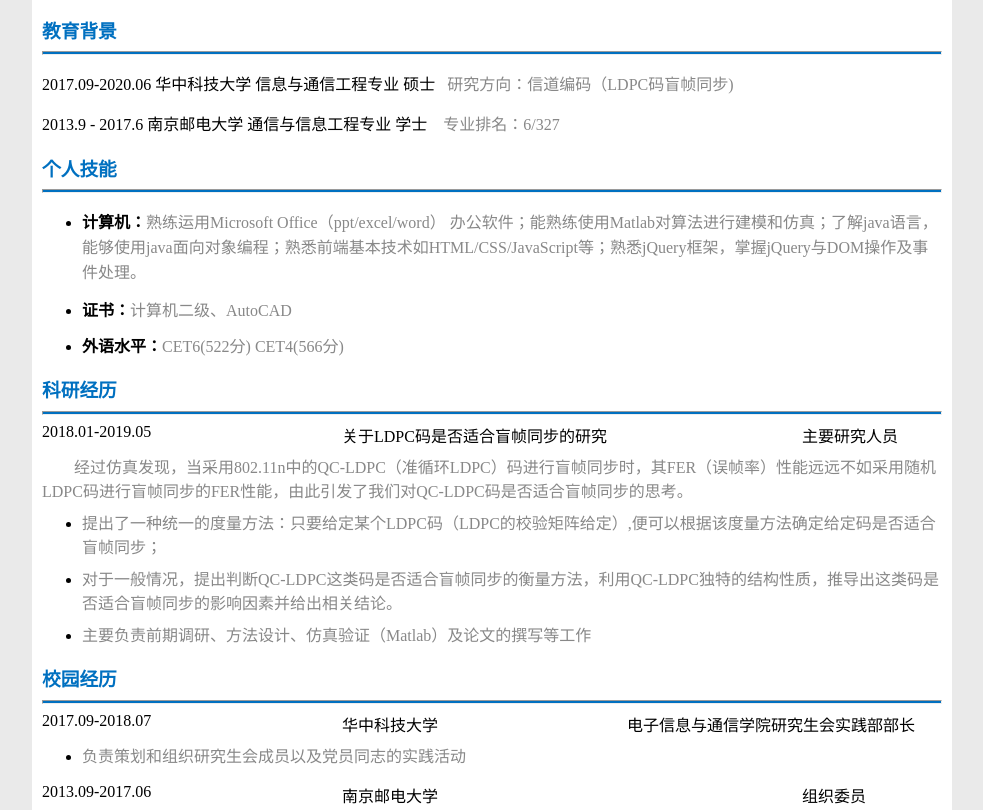
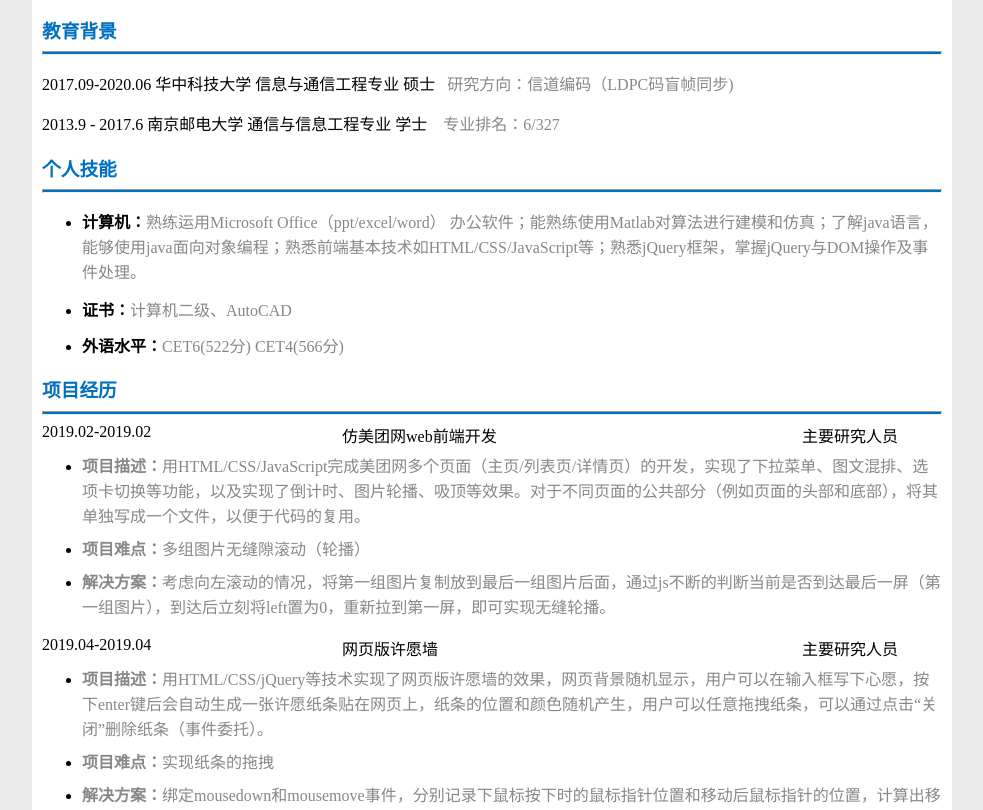
Before and after one commit to Montyxu/Montyxu.github.io, a plain HTML site: page index.html in a window 1280 px wide. Shown: the part 134-944 px from the top of the page, without its empty margins (148-1131 px from the left). Drawn offline with Linux system fonts and the light colour scheme.

Commit message:
Update index.html

```diff
--- a/index.html
+++ b/index.html
@@ -93,40 +93,66 @@
 			</ul>
 		</div>
 		<div class="keyan">
-			<h3>科研经历</h3>
+			<h3>项目经历</h3>
 			<hr>
 			<div class="title">
 				<div class="left">
-					<span class="color-black">2018.01-2019.05</span>
+					<span class="color-black">2019.02-2019.02</span>
 				</div>
 				<div class="right">
 					<span class="color-black">主要研究人员</span>
 				</div>
 				<div class="mid">
-					<span class="color-black">关于LDPC码是否适合盲帧同步的研究</span>
+					<span class="color-black">仿美团网web前端开发</span>
 				</div>
 			</div>
-			<p class="color-888" style="text-indent: 2em; ">
-				经过仿真发现，当采用802.11n中的QC-LDPC（准循环LDPC）码进行盲帧同步时，其FER（误帧率）性能远远不如采用随机LDPC码进行盲帧同步的FER性能，由此引发了我们对QC-LDPC码是否适合盲帧同步的思考。
-			</p class="color-888">
-
 			<ul>
 				<li>
-					<p class="color-888">
-						提出了一种统一的度量方法：只要给定某个LDPC码（LDPC的校验矩阵给定）,便可以根据该度量方法确定给定码是否适合盲帧同步；
+					<p class="color-888" style="line-height:25px;">
+					<b>项目描述：</b>用HTML/CSS/JavaScript完成美团网多个页面（主页/列表页/详情页）的开发，实现了下拉菜单、图文混排、选项卡切换等功能，以及实现了倒计时、图片轮播、吸顶等效果。对于不同页面的公共部分（例如页面的头部和底部），将其单独写成一个文件，以便于代码的复用。
 					</p>
 				</li>
 				<li>
-					<p class="color-888">
-						对于一般情况，提出判断QC-LDPC这类码是否适合盲帧同步的衡量方法，利用QC-LDPC独特的结构性质，推导出这类码是否适合盲帧同步的影响因素并给出相关结论。
+					<p class="color-888" style="line-height:25px;">
+						<b>项目难点：</b>多组图片无缝隙滚动（轮播）
 					</p>
 				</li>
 				<li>
-					<p class="color-888">主要负责前期调研、方法设计、仿真验证（Matlab）及论文的撰写等工作
+					<p class="color-888" style="line-height:25px;">
+						<b>解决方案：</b>考虑向左滚动的情况，将第一组图片复制放到最后一组图片后面，通过js不断的判断当前是否到达最后一屏（第一组图片），到达后立刻将left置为0，重新拉到第一屏，即可实现无缝轮播。
 					</p>
 				</li>
 			</ul>
 
+
+			<div class="title">
+				<div class="left">
+					<span class="color-black">2019.04-2019.04</span>
+				</div>
+				<div class="right">
+					<span class="color-black">主要研究人员</span>
+				</div>
+				<div class="mid">
+					<span class="color-black">网页版许愿墙</span>
+				</div>
+			</div>
+			<ul>
+				<li>
+					<p class="color-888" style="line-height:25px;">
+					<b>项目描述：</b>用HTML/CSS/jQuery等技术实现了网页版许愿墙的效果，网页背景随机显示，用户可以在输入框写下心愿，按下enter键后会自动生成一张许愿纸条贴在网页上，纸条的位置和颜色随机产生，用户可以任意拖拽纸条，可以通过点击“关闭”删除纸条（事件委托）。
+					</p>
+				</li>
+				<li>
+					<p class="color-888" style="line-height:25px;">
+						<b>项目难点：</b>实现纸条的拖拽
+					</p>
+				</li>
+				<li>
+					<p class="color-888" style="line-height:25px;">
+						<b>解决方案：</b>绑定mousedown和mousemove事件，分别记录下鼠标按下时的鼠标指针位置和移动后鼠标指针的位置，计算出移动后纸条的左边距(left)和上边距(top)，根据left和top的值确定纸条的位置，并且判断纸条是否超过边界位置。
+					</p>
+				</li>
+			</ul>
 		</div>
 		<div class="job">
 			<h3>校园经历</h3>
```
